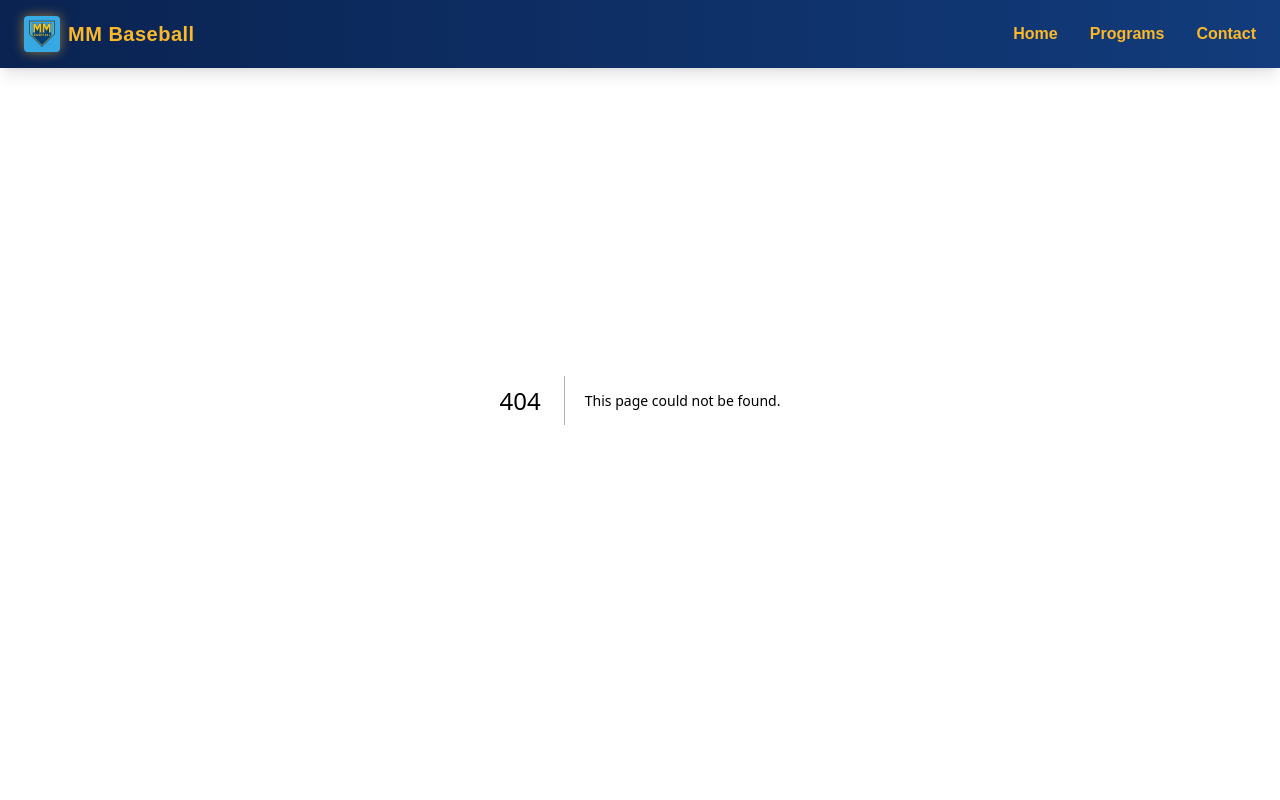
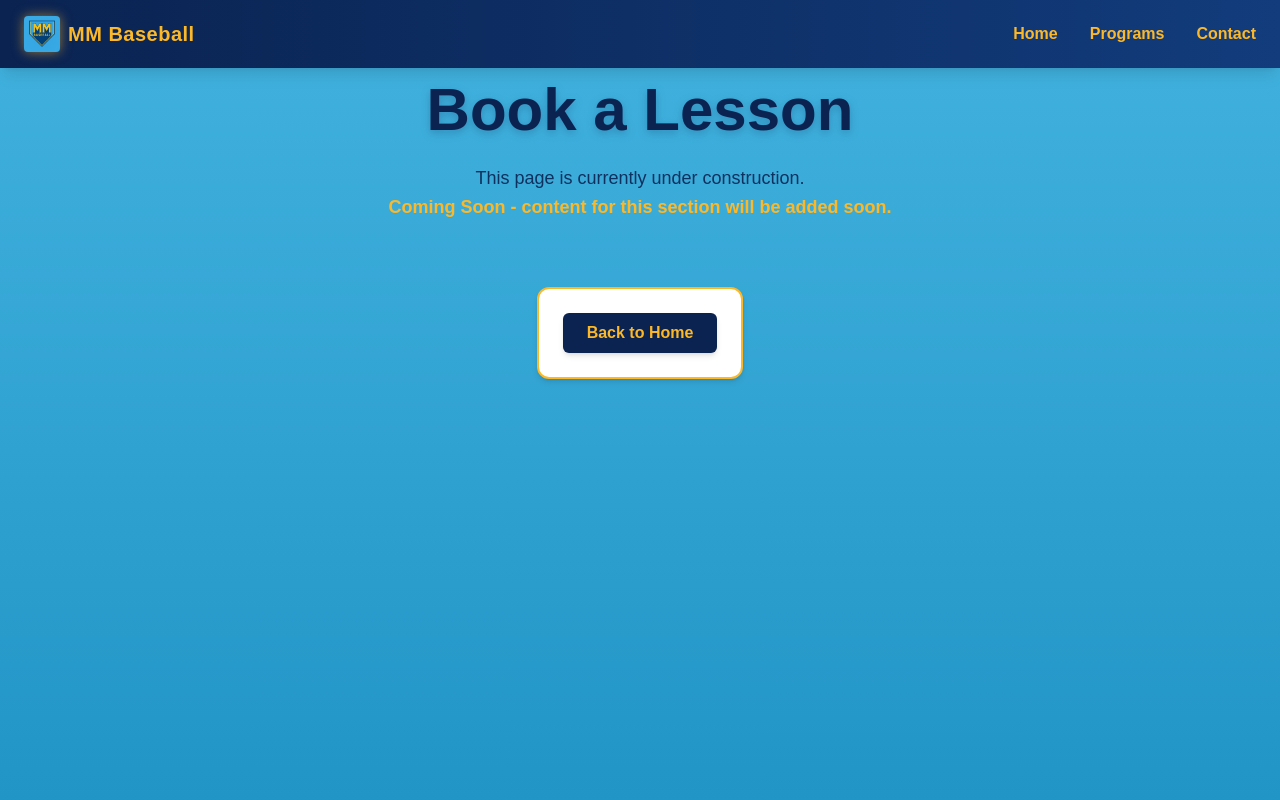
Before and after one commit to gp31baseball/mm-baseball, a Next.js app: page /book-a-lesson in a window 1280 px wide. Before the commit this address had no page. Shown: the top 800 px of the page. Built offline with nearby package versions, Linux system fonts and the light colour scheme.

Commit message:
new build

```diff
--- /dev/null
+++ b/src/app/book-a-lesson/page.tsx
@@ -0,0 +1,44 @@
+"use client";
+import { motion } from "framer-motion";
+
+export default function BookaLessonPage() {
+  return (
+    <section className="min-h-screen bg-gradient-to-b from-[#42B3E0] to-[#2095C6] py-20 px-6 flex flex-col items-center text-center">
+      <motion.h1
+        className="text-5xl md:text-6xl font-extrabold text-[#0A2351] mb-6 drop-shadow-[0_3px_4px_rgba(10,35,81,0.25)]"
+        initial={{ opacity: 0, y: 40 }}
+        animate={{ opacity: 1, y: 0 }}
+        transition={{ duration: 0.8, ease: "easeOut" }}
+      >
+        Book a Lesson
+      </motion.h1>
+
+      <motion.p
+        className="text-[#0A2351]/90 text-lg max-w-xl mx-auto leading-relaxed"
+        initial={{ opacity: 0 }}
+        animate={{ opacity: 1 }}
+        transition={{ delay: 0.3, duration: 0.8 }}
+      >
+        This page is currently under construction.
+        <br />
+        <span className="font-semibold text-[#FDB827]">
+          Coming Soon - content for this section will be added soon.
+        </span>
+      </motion.p>
+
+      <motion.div
+        className="mt-16 max-w-md bg-white rounded-xl p-6 shadow-md border-2 border-[#FDB827]"
+        initial={{ opacity: 0 }}
+        animate={{ opacity: 1 }}
+        transition={{ delay: 0.6, duration: 0.8 }}
+      >
+        <a
+          href="/"
+          className="inline-block bg-[#0A2351] text-[#FDB827] font-semibold px-6 py-2 rounded-md shadow-md hover:bg-[#FDB827] hover:text-[#0A2351] hover:shadow-[0_0_15px_#FDB82790] transition-all"
+        >
+          Back to Home
+        </a>
+      </motion.div>
+    </section>
+  );
+}
--- /dev/null
+++ b/src/app/contact/page.tsx
@@ -0,0 +1,44 @@
+"use client";
+import { motion } from "framer-motion";
+
+export default function ContactPage() {
+  return (
+    <section className="min-h-screen bg-gradient-to-b from-[#42B3E0] to-[#2095C6] py-20 px-6 flex flex-col items-center text-center">
+      <motion.h1
+        className="text-5xl md:text-6xl font-extrabold text-[#0A2351] mb-6 drop-shadow-[0_3px_4px_rgba(10,35,81,0.25)]"
+        initial={{ opacity: 0, y: 40 }}
+        animate={{ opacity: 1, y: 0 }}
+        transition={{ duration: 0.8, ease: "easeOut" }}
+      >
+        Contact
+      </motion.h1>
+
+      <motion.p
+        className="text-[#0A2351]/90 text-lg max-w-xl mx-auto leading-relaxed"
+        initial={{ opacity: 0 }}
+        animate={{ opacity: 1 }}
+        transition={{ delay: 0.3, duration: 0.8 }}
+      >
+        This page is currently under construction.
+        <br />
+        <span className="font-semibold text-[#FDB827]">
+          Coming Soon - content for this section will be added soon.
+        </span>
+      </motion.p>
+
+      <motion.div
+        className="mt-16 max-w-md bg-white rounded-xl p-6 shadow-md border-2 border-[#FDB827]"
+        initial={{ opacity: 0 }}
+        animate={{ opacity: 1 }}
+        transition={{ delay: 0.6, duration: 0.8 }}
+      >
+        <a
+          href="/"
+          className="inline-block bg-[#0A2351] text-[#FDB827] font-semibold px-6 py-2 rounded-md shadow-md hover:bg-[#FDB827] hover:text-[#0A2351] hover:shadow-[0_0_15px_#FDB82790] transition-all"
+        >
+          Back to Home
+        </a>
+      </motion.div>
+    </section>
+  );
+}
--- /dev/null
+++ b/src/app/programs/page.tsx
@@ -0,0 +1,44 @@
+"use client";
+import { motion } from "framer-motion";
+
+export default function ProgramsPage() {
+  return (
+    <section className="min-h-screen bg-gradient-to-b from-[#42B3E0] to-[#2095C6] py-20 px-6 flex flex-col items-center text-center">
+      <motion.h1
+        className="text-5xl md:text-6xl font-extrabold text-[#0A2351] mb-6 drop-shadow-[0_3px_4px_rgba(10,35,81,0.25)]"
+        initial={{ opacity: 0, y: 40 }}
+        animate={{ opacity: 1, y: 0 }}
+        transition={{ duration: 0.8, ease: "easeOut" }}
+      >
+        Programs
+      </motion.h1>
+
+      <motion.p
+        className="text-[#0A2351]/90 text-lg max-w-xl mx-auto leading-relaxed"
+        initial={{ opacity: 0 }}
+        animate={{ opacity: 1 }}
+        transition={{ delay: 0.3, duration: 0.8 }}
+      >
+        This page is currently under construction.
+        <br />
+        <span className="font-semibold text-[#FDB827]">
+          Coming Soon - content for this section will be added soon.
+        </span>
+      </motion.p>
+
+      <motion.div
+        className="mt-16 max-w-md bg-white rounded-xl p-6 shadow-md border-2 border-[#FDB827]"
+        initial={{ opacity: 0 }}
+        animate={{ opacity: 1 }}
+        transition={{ delay: 0.6, duration: 0.8 }}
+      >
+        <a
+          href="/"
+          className="inline-block bg-[#0A2351] text-[#FDB827] font-semibold px-6 py-2 rounded-md shadow-md hover:bg-[#FDB827] hover:text-[#0A2351] hover:shadow-[0_0_15px_#FDB82790] transition-all"
+        >
+          Back to Home
+        </a>
+      </motion.div>
+    </section>
+  );
+}
--- a/src/components/Hero.tsx
+++ b/src/components/Hero.tsx
@@ -1,12 +1,15 @@
 "use client";
 import { motion } from "framer-motion";
+import Link from "next/link"; // ✅ added import
 import "./hero.css";
 
 export default function Hero() {
   const taglineWords = ["Hitting", "Player Development", "Pitching"];
+
+  // ✅ unchanged except real routes
   const buttons = [
-    { label: "Book a Lesson", href: "#" },
-    { label: "View Programs", href: "#" },
+    { label: "Book a Lesson", href: "/book-a-lesson" },
+    { label: "View Programs", href: "/programs" },
   ];
 
   return (
@@ -16,14 +19,12 @@ export default function Hero() {
       animate={{ opacity: 1, y: 0 }}
       transition={{ duration: 1.2, ease: "easeOut" }}
     >
-      {/* Logo with gold pulse */}
       <img
         src="/images/mm-hero.png"
         alt="MM Baseball Logo"
         className="hero-logo w-56 md:w-64 mb-8 rounded-md transition-transform duration-500 hover:scale-105"
       />
 
-      {/* Headline */}
       <motion.h1
         className="text-5xl md:text-7xl font-extrabold text-[#0A2351] drop-shadow-[0_3px_4px_rgba(10,35,81,0.25)] tracking-tight"
         initial={{ opacity: 0, y: 20 }}
@@ -33,7 +34,6 @@ export default function Hero() {
         Private Baseball Training
       </motion.h1>
 
-      {/* Subheadline */}
       <motion.div
         className="text-xl md:text-2xl mt-4 font-medium text-[#0A2351] opacity-90 drop-shadow-[0_2px_3px_rgba(10,35,81,0.2)] tracking-wide flex flex-wrap justify-center gap-2"
       >
@@ -54,7 +54,7 @@ export default function Hero() {
         ))}
       </motion.div>
 
-      {/* Matching Buttons with staggered animation */}
+      {/* Buttons */}
       <motion.div
         className="mt-10 flex flex-col sm:flex-row gap-4"
         initial="hidden"
@@ -62,25 +62,29 @@ export default function Hero() {
         variants={{
           hidden: {},
           visible: {
-            transition: {
-              staggerChildren: 0.2, // 0.2s delay between buttons
-            },
+            transition: { staggerChildren: 0.2 },
           },
         }}
       >
         {buttons.map((button, i) => (
-          <motion.button
+          <motion.div // ✅ wrap the button in a div for motion variant
             key={i}
             variants={{
               hidden: { opacity: 0, y: 20 },
               visible: { opacity: 1, y: 0 },
             }}
             transition={{ duration: 0.6, ease: "easeOut" }}
-            className="group bg-[#0A2351] text-[#FDB827] font-semibold px-8 py-3 rounded-md shadow-md relative overflow-hidden transition-all duration-300 hover:bg-[#FDB827] hover:text-[#0A2351] hover:shadow-[0_0_15px_#FDB82790] hover:translate-y-[-2px]"
           >
-            <span className="relative z-10">{button.label}</span>
-            <span className="absolute inset-0 bg-[#FDB827] opacity-0 group-hover:opacity-40 blur-lg transition duration-300"></span>
-          </motion.button>
+            {/* ✅ Link wrapper so clicking navigates */}
+            <Link href={button.href}>
+              <button
+                className="group bg-[#0A2351] text-[#FDB827] font-semibold px-8 py-3 rounded-md shadow-md relative overflow-hidden transition-all duration-300 hover:bg-[#FDB827] hover:text-[#0A2351] hover:shadow-[0_0_15px_#FDB82790] hover:translate-y-[-2px]"
+              >
+                <span className="relative z-10">{button.label}</span>
+                <span className="absolute inset-0 bg-[#FDB827] opacity-0 group-hover:opacity-40 blur-lg transition duration-300"></span>
+              </button>
+            </Link>
+          </motion.div>
         ))}
       </motion.div>
     </motion.section>
```
Also changed, not shown: 1 other file (tests, documents, lock files or other folders).
